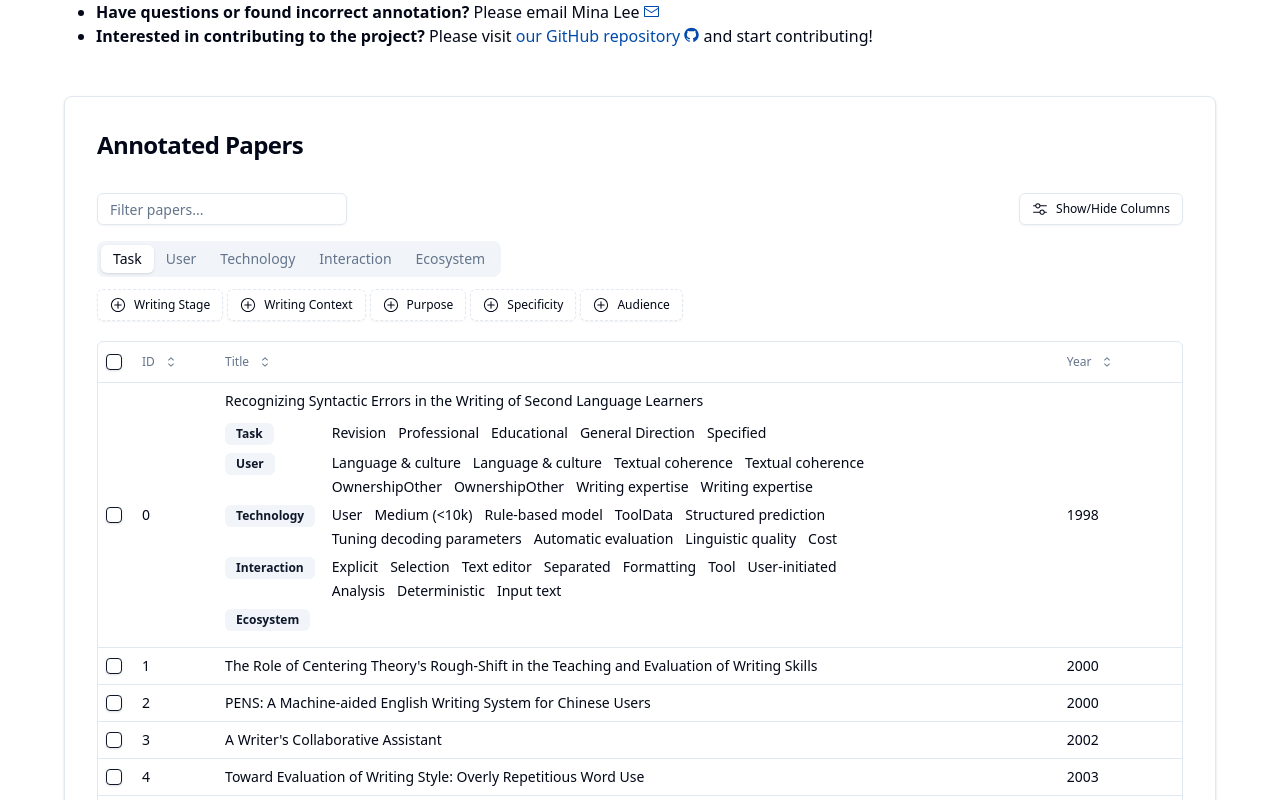
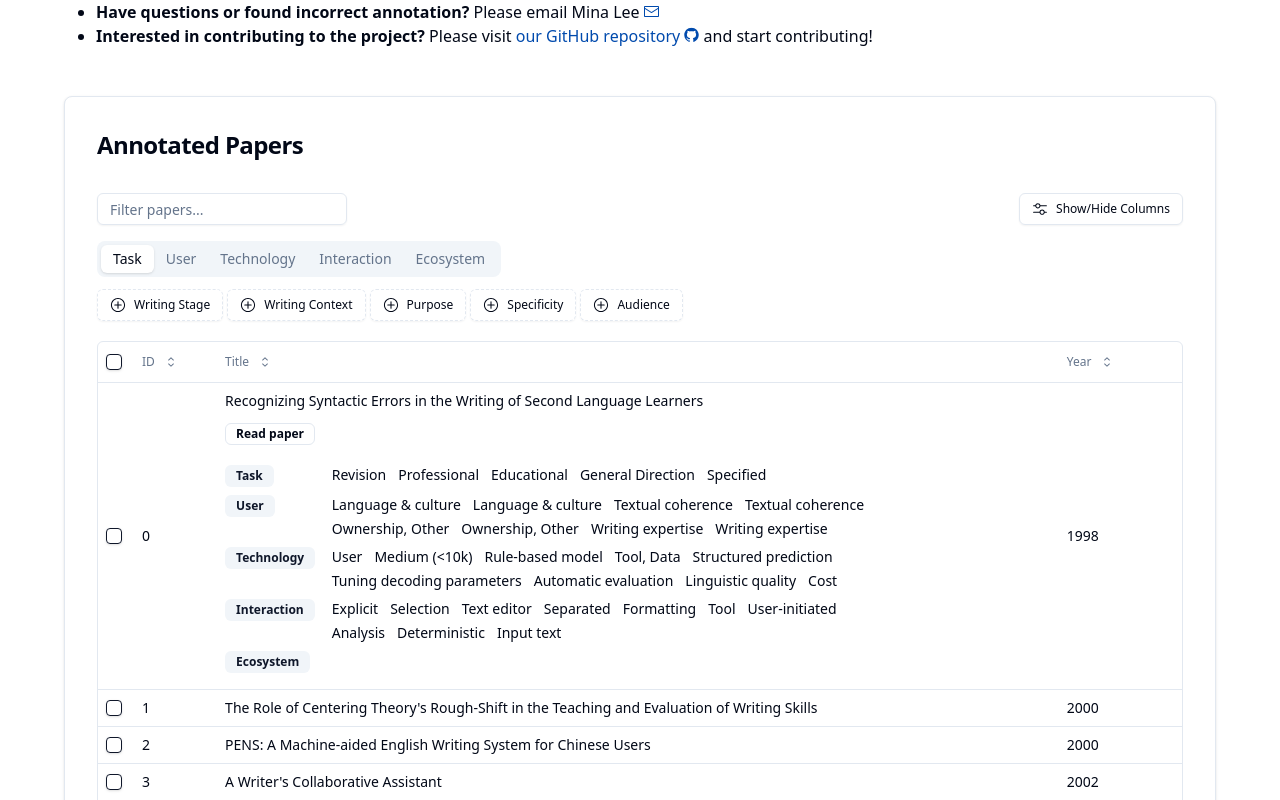
Before and after one commit to writing-assistant/writing-assistant.github.io, a Next.js app: page / in a window 1280 px wide. Both pictures are taken after a click on the button 464 px from the left and 1745 px from the top of the page. Shown: the part 1345-2145 px from the top of the page. Built offline with nearby package versions, Linux system fonts and the light colour scheme.

Commit message:
fix minor error in displaying multiple code names

```diff
--- a/src/app/components/columns.tsx
+++ b/src/app/components/columns.tsx
@@ -149,6 +149,15 @@ const paperDataColumns: ColumnDef<Paper>[] = [
                         </span>
                       </div>
                   </div> */}
+                  <div className="pt-1 read-paper-icon">
+                    <div className="text-wrap pb-4">
+                        <span>
+                          <Badge variant="outline">
+                            <Link href={(row.getValue("Paper") as any).URL} target="_blank">Read paper</Link>
+                          </Badge>
+                        </span>
+                      </div>
+                  </div>
                   {
                     Object.keys(structuredFieldsGrouped).map((category) => {
                       const fields = structuredFieldsGrouped[category];
@@ -165,13 +174,13 @@ const paperDataColumns: ColumnDef<Paper>[] = [
                               {fields
                                 .filter((field) => row.getValue(field.name) && (row.getValue(field.name) as string).length > 0)
                                 .map((field) => {
-                                  const value = row.getValue(field.name);
-                                  return value ? (
+                                  const values = row.getValue(field.name);
+                                  return values ? (
                                     <div className="flex-initial">
                                       <HoverCard key={field.name}>
                                       <HoverCardTrigger className="transition duration-[5ms] delay-[0ms]">
                                         <span className="hover:underline">
-                                        {row.getValue(field.name)}
+                                        {Array.isArray(values) ? values.join(", ") : values}
                                         </span>
                                       </HoverCardTrigger>
                                       <HoverCardContent className="transition duration-[5ms] delay-[0ms]">
```
